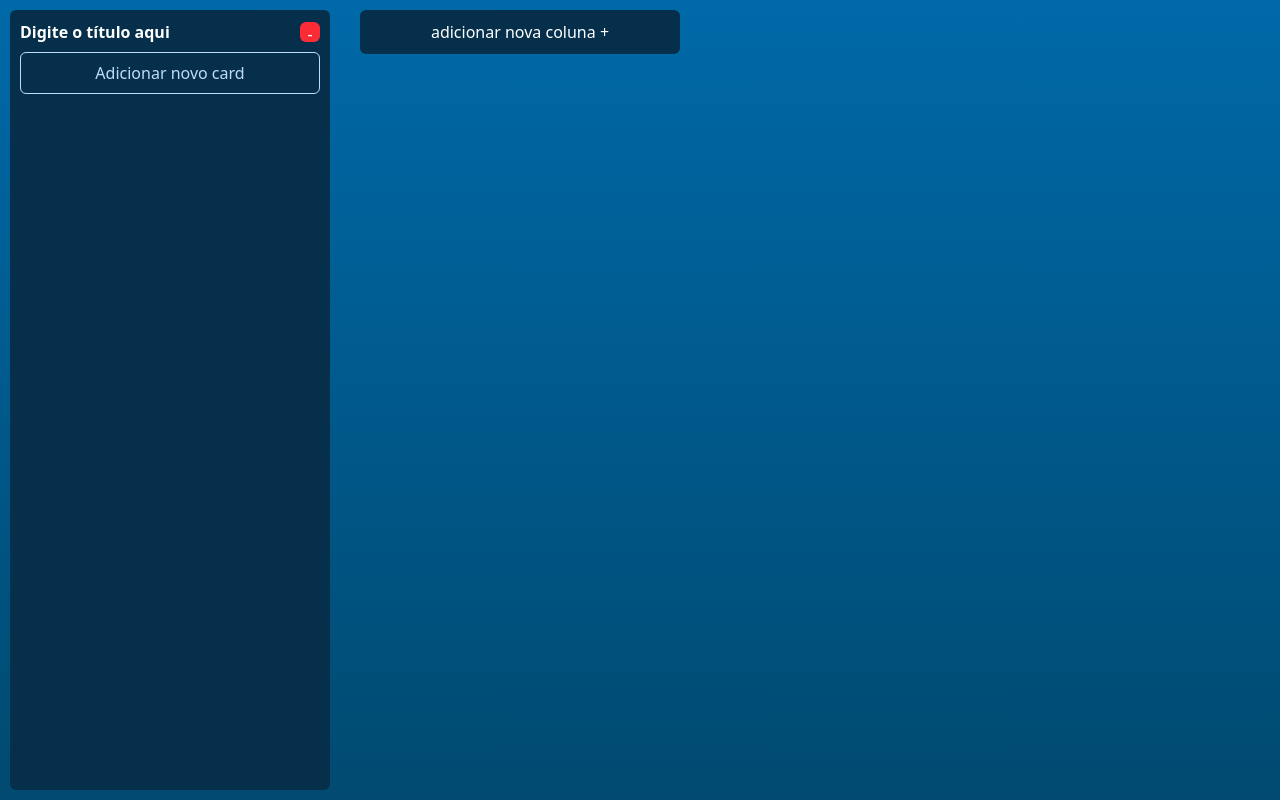
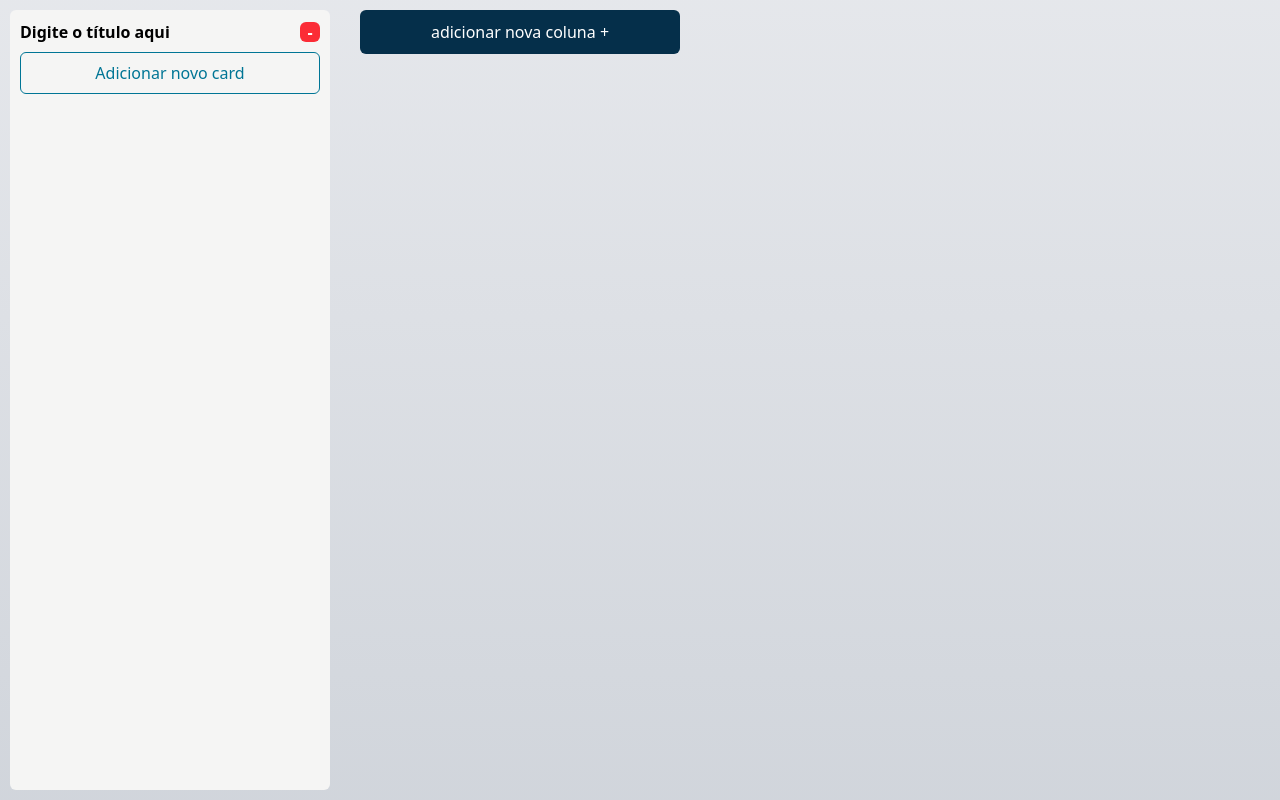
Before and after one commit to eduardo14rj/angularTodo, an Angular app in the folder projeto1/: page / in a window 1280 px wide. Both pictures are taken after a click on the button "adicionar nova coluna +". Built offline with nearby package versions, Linux system fonts and the light colour scheme.

Commit message:
📝 style: style light application

```diff
--- a/projeto1/src/app/components/column/column.component.css
+++ b/projeto1/src/app/components/column/column.component.css
@@ -6,7 +6,7 @@
     padding: 10px;
     width: calc(100vw / 4);
     margin: 10px;
-    @apply h-[calc(100vh_-_20px)] bg-sky-950 rounded-md;
+    @apply h-[calc(100vh_-_20px)] bg-stone-100 rounded-md;
 }
 
 .column-header {
@@ -16,24 +16,21 @@
 }
 
 .card-add {
-    @apply p-2 w-full border-1 mt-2 rounded-md border-blue-200 text-blue-200;
+    @apply p-2 w-full border-1 mt-2 rounded-md border-cyan-700 text-cyan-700;
     @apply hover:bg-blue-200/10
 }
 
 .card {
-    padding: 10px;
+    padding: 16px;
     width: 100%;
     display: block;
-    @apply bg-blue-600 rounded-md mt-3;
+    @apply bg-white rounded-md mt-3 shadow;
 }
 
-.card h4 {
-    @apply text-white;
-}
 
 .card-inputname {
     width: 100%;
-    @apply border-1 rounded-md mb-3 p-2 border-blue-200 text-white placeholder:text-blue-200/30;
+    @apply border-1 rounded-md mb-3 p-2 border-cyan-700/80 text-cyan-700 placeholder:text-cyan-700/50;
 }
 
 
--- a/projeto1/src/app/components/column/column.component.html
+++ b/projeto1/src/app/components/column/column.component.html
@@ -1,8 +1,8 @@
 <div class="column">
     <div class="column-header text-1xl flex justify-between pb-4">
-        <h2 [contentEditable]="true" class="font-bold! text-1xl! text-white" (input)="updateColumnTitle(column.id, $event)">
+        <h2 [contentEditable]="true" class="font-bold! text-1xl" (input)="updateColumnTitle(column.id, $event)">
             {{column.title}}</h2>
-        <button (click)="onDeleteColumn()" class="bg-red-500! h-[20px]! w-[20px]! rounded-md! text-white!">-</button>
+        <button (click)="onDeleteColumn()" class="bg-red-500! font-bold! h-[20px]! w-[20px]! rounded-md! text-white! flex items-center justify-center">-</button>
     </div>
     <div class="column-content">
         <div *ngFor="let card of getCardsForColumn()">
--- a/projeto1/src/styles.css
+++ b/projeto1/src/styles.css
@@ -9,7 +9,7 @@
 }/* You can add global styles to this file, and also import other style files */
 
 body {
-    @apply bg-linear-to-t from-sky-900 to-sky-700 min-h-screen;
+    @apply bg-linear-to-t from-gray-300 to-gray-200 min-h-screen;
 }
 
 button {
```
